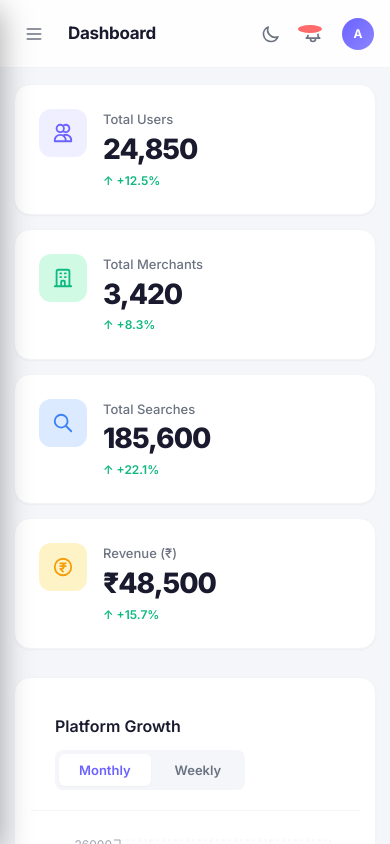
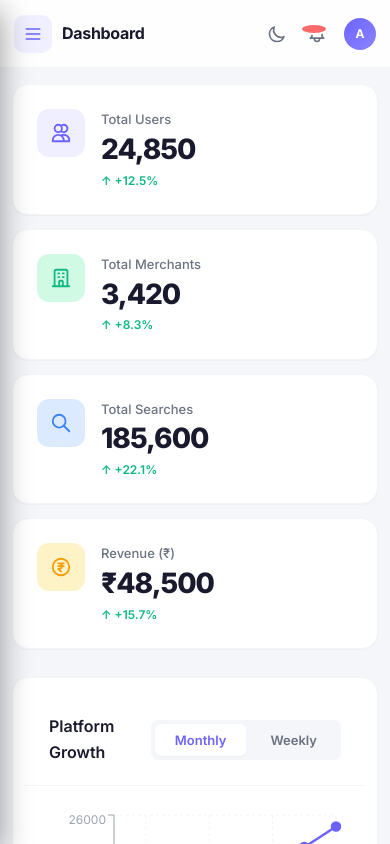
Before and after one commit to aurumfx-software/logo_frontend, a React (Vite) app: page /admin in a window 390 px wide. Shown: the top 844 px of the page. Built offline with nearby package versions, Linux system fonts and the light colour scheme; sample sign-in values are in the browser's storage.

Commit message:
Fix side nav drawer toggle, layout margins, merchant onboarding form responsiveness, and table touch scrolling

```diff
--- a/src/components/Layout/AdminLayout.jsx
+++ b/src/components/Layout/AdminLayout.jsx
@@ -23,12 +23,8 @@ export default function AdminLayout() {
   const title = pageTitles[location.pathname] || 'Dashboard';
 
   const toggleSidebar = () => {
-    // If mobile viewport (width <= 768px), toggle mobile sidebar
-    if (window.innerWidth <= 768) {
-      setMobileSidebarOpen((prev) => !prev);
-    } else {
-      setSidebarCollapsed((prev) => !prev);
-    }
+    setMobileSidebarOpen((prev) => !prev);
+    setSidebarCollapsed((prev) => !prev);
   };
 
   return (
--- a/src/index.css
+++ b/src/index.css
@@ -3403,43 +3403,121 @@ ul, ol {
 
 /* Tablet & Mobile Breakpoints (<= 768px) */
 @media (max-width: 768px) {
-  .admin-content {
-    margin-left: 0 !important;
-  }
-
+  .admin-layout {
+    width: 100% !important;
+    overflow-x: hidden !important;
+  }
+
+  .admin-content,
   .admin-content.sidebar-collapsed {
     margin-left: 0 !important;
-  }
-
-  .sidebar {
-    transform: translateX(-100%);
-    width: 260px !important;
-    transition: transform 0.3s cubic-bezier(0.4, 0, 0.2, 1);
-    box-shadow: 0 10px 30px rgba(0, 0, 0, 0.35);
+    width: 100% !important;
+    max-width: 100vw !important;
+    overflow-x: hidden !important;
+  }
+
+  .sidebar,
+  .sidebar.collapsed {
+    position: fixed !important;
+    top: 0 !important;
+    left: 0 !important;
+    height: 100vh !important;
+    width: 270px !important;
+    transform: translateX(-100%) !important;
+    transition: transform 0.3s cubic-bezier(0.4, 0, 0.2, 1) !important;
+    box-shadow: 0 10px 30px rgba(0, 0, 0, 0.4) !important;
+    z-index: 1100 !important;
   }
 
   .sidebar.mobile-open {
     transform: translateX(0) !important;
   }
 
+  .sidebar-backdrop {
+    position: fixed !important;
+    inset: 0 !important;
+    background: rgba(15, 23, 42, 0.65) !important;
+    backdrop-filter: blur(4px) !important;
+    z-index: 1050 !important;
+  }
+
   .page-content {
-    padding: 16px 14px !important;
-  }
-
+    padding: 16px 12px !important;
+    width: 100% !important;
+    max-width: 100vw !important;
+    overflow-x: hidden !important;
+  }
+
+  /* Header */
   .header {
-    padding: 12px 16px !important;
-    gap: 12px;
-  }
-
-  .header-search {
-    display: none !important;
+    padding: 0 14px !important;
+    gap: 10px !important;
+    width: 100% !important;
+    max-width: 100vw !important;
+    overflow: hidden !important;
+  }
+
+  .header-left {
+    gap: 10px !important;
+    flex: 1;
+    min-width: 0;
+  }
+
+  .header-toggle {
+    width: 38px !important;
+    height: 38px !important;
+    background: var(--primary-ultra-light) !important;
+    color: var(--primary) !important;
+    border-radius: 10px !important;
+    flex-shrink: 0;
   }
 
   .header-title {
-    font-size: 17px !important;
+    font-size: 16px !important;
     white-space: nowrap;
     overflow: hidden;
     text-overflow: ellipsis;
+  }
+
+  .header-search {
+    display: none !important;
+  }
+
+  /* Field Staff & Admin Banners */
+  .field-staff-banner,
+  .admin-banner {
+    padding: 20px 16px !important;
+    width: 100% !important;
+  }
+
+  .field-staff-banner-inner,
+  .field-staff-header-actions {
+    flex-direction: column !important;
+    align-items: flex-start !important;
+    gap: 14px !important;
+    width: 100% !important;
+  }
+
+  .field-staff-banner h1 {
+    font-size: 20px !important;
+    word-break: break-word;
+  }
+
+  .field-staff-banner-btn,
+  .field-staff-banner button {
+    width: 100% !important;
+    justify-content: center !important;
+  }
+
+  .field-staff-target-row {
+    flex-direction: column !important;
+    align-items: flex-start !important;
+    gap: 12px !important;
+  }
+
+  .field-staff-kpi-grid {
+    grid-template-columns: 1fr !important;
+    gap: 14px !important;
   }
 
   /* Grid Layouts */
@@ -3452,42 +3530,41 @@ ul, ol {
     grid-template-columns: 1fr !important;
   }
 
-  /* Cards & Cards Header */
+  /* Cards & Table Scrolling */
   .card {
+    padding: 16px 12px !important;
+    width: 100% !important;
+    overflow: hidden !important;
+  }
+
+  .table-responsive {
+    width: 100% !important;
+    overflow-x: auto !important;
+    -webkit-overflow-scrolling: touch !important;
+    display: block !important;
+  }
+
+  .table-responsive table {
+    min-width: 600px !important;
+  }
+
+  /* Modals */
+  .modal-container {
+    width: 94% !important;
     padding: 16px !important;
-  }
-
-  .card-header {
-    flex-direction: column;
-    align-items: flex-start !important;
-    gap: 10px;
-  }
-
-  /* Tables */
-  .table-responsive, table {
-    display: block;
-    width: 100%;
-    overflow-x: auto;
-    -webkit-overflow-scrolling: touch;
-  }
-
-  /* Modals */
-  .modal-container, form {
-    width: 100% !important;
-    padding: 14px !important;
-  }
-
-  /* Login Card */
-  .login-card {
-    width: 92% !important;
-    padding: 24px 20px !important;
+    max-height: 88vh !important;
+  }
+
+  .form-grid-responsive {
+    grid-template-columns: 1fr !important;
+    gap: 12px !important;
   }
 }
 
 /* Small Mobile Breakpoint (<= 480px) */
 @media (max-width: 480px) {
   .header-right {
-    gap: 8px !important;
+    gap: 6px !important;
   }
 
   .header-avatar {
--- a/src/pages/AdminDashboard.jsx
+++ b/src/pages/AdminDashboard.jsx
@@ -348,7 +348,7 @@ export default function AdminDashboard() {
           </button>
         </div>
 
-        <div style={{ overflowX: 'auto' }}>
+        <div className="table-responsive">
           <table className="table" style={{ width: '100%', borderCollapse: 'collapse' }}>
             <thead>
               <tr style={{ background: '#F9FAFB', textAlign: 'left', borderBottom: '1px solid #E5E7EB' }}>
--- a/src/pages/FieldStaffDashboard.jsx
+++ b/src/pages/FieldStaffDashboard.jsx
@@ -561,7 +561,7 @@ export default function FieldStaffDashboard() {
           </div>
 
           {/* Table */}
-          <div style={{ overflowX: 'auto' }}>
+          <div className="table-responsive">
             <table className="table" style={{ width: '100%', borderCollapse: 'collapse' }}>
               <thead>
                 <tr style={{ background: '#F9FAFB', textAlign: 'left', borderBottom: '1px solid #E5E7EB' }}>
```
